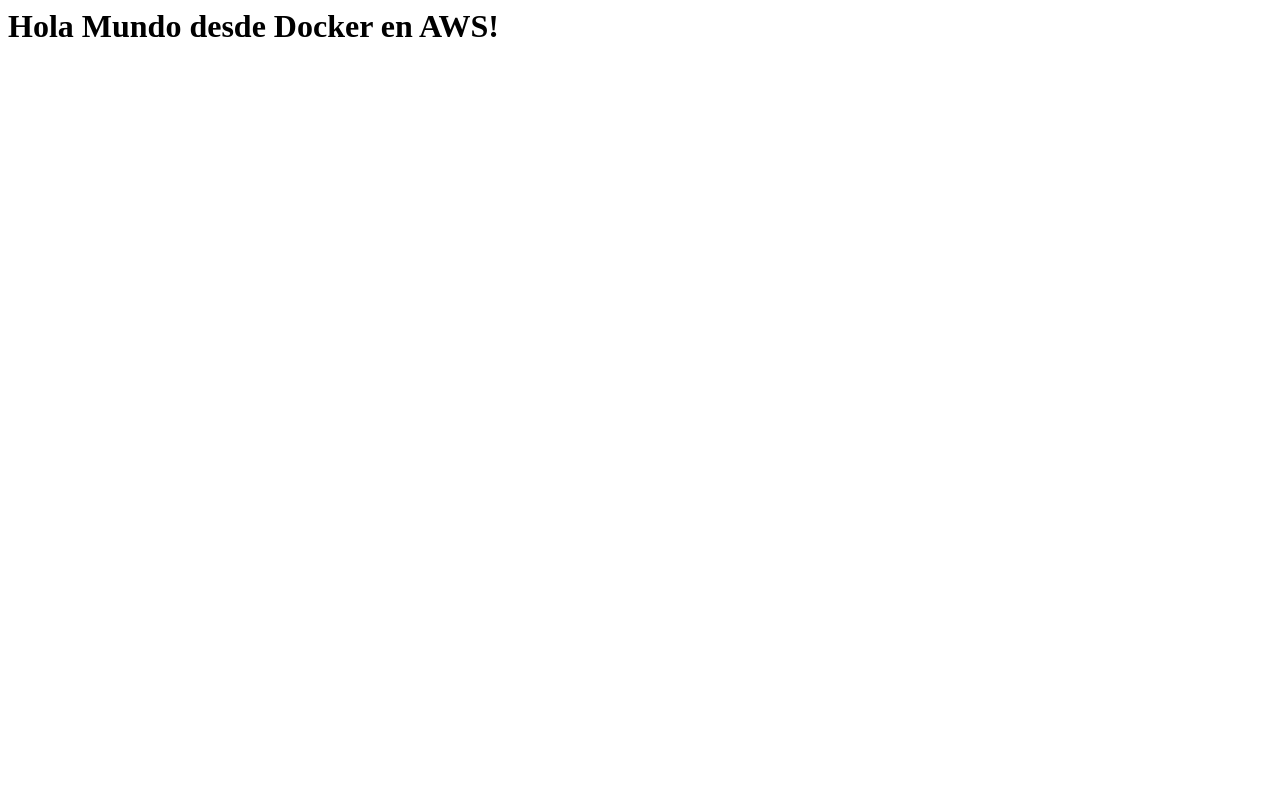
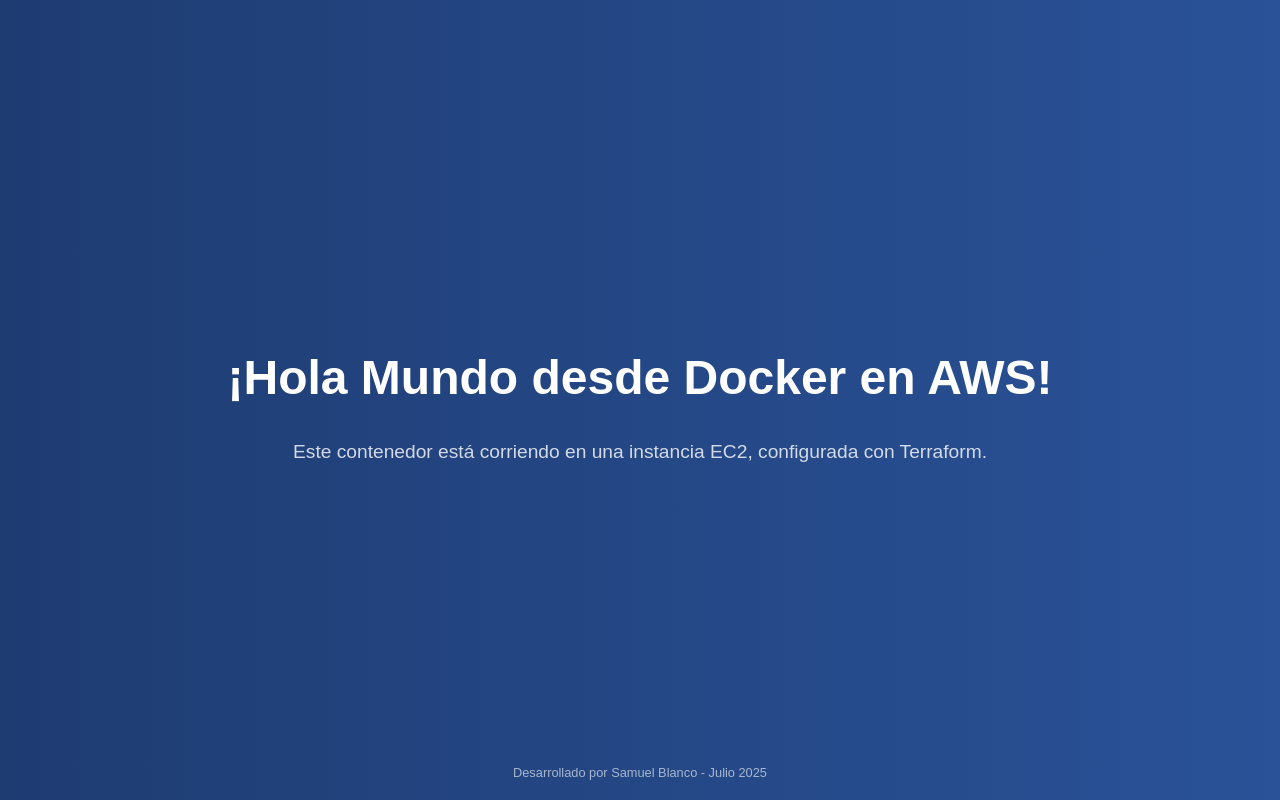
Before and after one commit to samueljb1/aws-terraform-test, a plain HTML site: page docker/index.html in a window 1280 px wide. Drawn offline with Linux system fonts and the light colour scheme.

Commit message:
Actualización final: README, Dockerfile, index.html y Terraform

```diff
--- a/docker/index.html
+++ b/docker/index.html
@@ -1,5 +1,40 @@
-<html>
-  <body>
-    <h1>Hola Mundo desde Docker en AWS!</h1>
-  </body>
+<!DOCTYPE html>
+<html lang="es">
+<head>
+  <meta charset="UTF-8" />
+  <meta name="viewport" content="width=device-width, initial-scale=1.0" />
+  <title>Hola Mundo</title>
+  <style>
+    body {
+      font-family: Arial, sans-serif;
+      background: linear-gradient(to right, #1e3c72, #2a5298);
+      color: white;
+      display: flex;
+      flex-direction: column;
+      align-items: center;
+      justify-content: center;
+      height: 100vh;
+      margin: 0;
+    }
+    h1 {
+      font-size: 3rem;
+      margin-bottom: 1rem;
+    }
+    p {
+      font-size: 1.2rem;
+      opacity: 0.8;
+    }
+    footer {
+      position: absolute;
+      bottom: 20px;
+      font-size: 0.8rem;
+      opacity: 0.6;
+    }
+  </style>
+</head>
+<body>
+  <h1>¡Hola Mundo desde Docker en AWS!</h1>
+  <p>Este contenedor está corriendo en una instancia EC2, configurada con Terraform.</p>
+  <footer>Desarrollado por Samuel Blanco - Julio 2025</footer>
+</body>
 </html>
```
Also changed, not shown: 2 other files.
